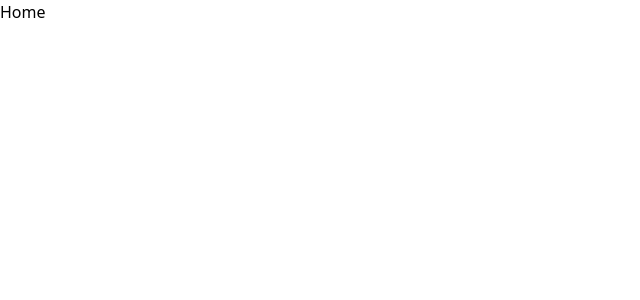
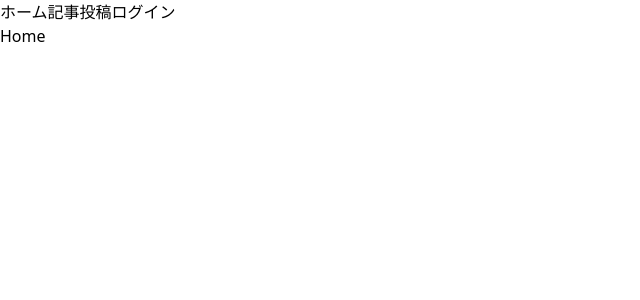
Before and after one commit to etranger2268/udemy-react-3project-app, a React (Vite) app: page / in a window 1280 px wide. Shown: the top 300 px of the page, without its empty margins (0-640 px from the left). Built offline with nearby package versions, Linux system fonts and the light colour scheme.

Commit message:
blog-4-29

```diff
--- a/src/App.jsx
+++ b/src/App.jsx
@@ -3,10 +3,12 @@ import CreatePost from './components/CreatePost';
 import Home from './components/Home';
 import Login from './components/Login';
 import Logout from './components/Logout';
+import Navbar from './components/Navbar';
 
 export default function App() {
   return (
     <Router>
+      <Navbar />
       <Routes>
         <Route path="/" element={<Home />}></Route>
         <Route path="/create-post" element={<CreatePost />}></Route>
--- /dev/null
+++ b/src/components/Navbar.jsx
@@ -0,0 +1,11 @@
+import { Link } from 'react-router-dom';
+
+export default function Navbar() {
+  return (
+    <nav>
+      <Link to="/">ホーム</Link>
+      <Link to="/create-post">記事投稿</Link>
+      <Link to="/login">ログイン</Link>
+    </nav>
+  );
+}
```
